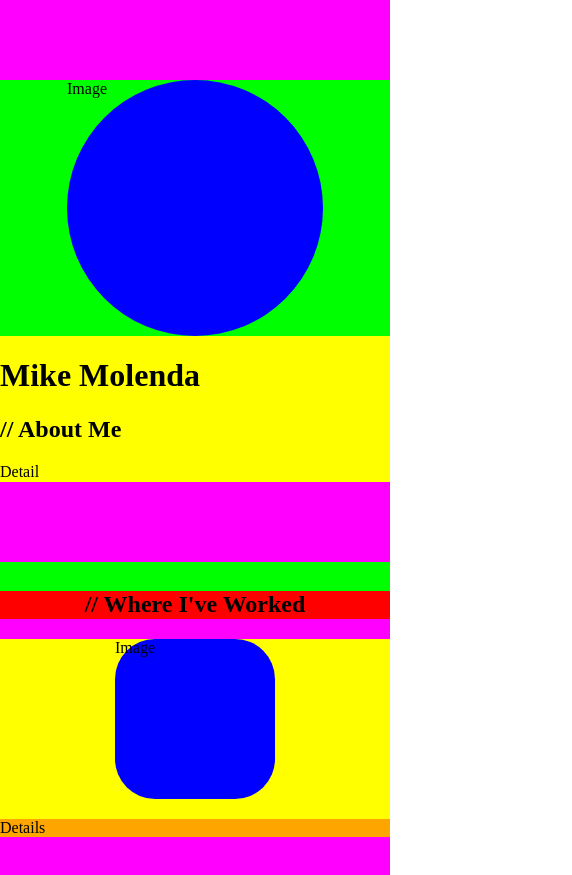
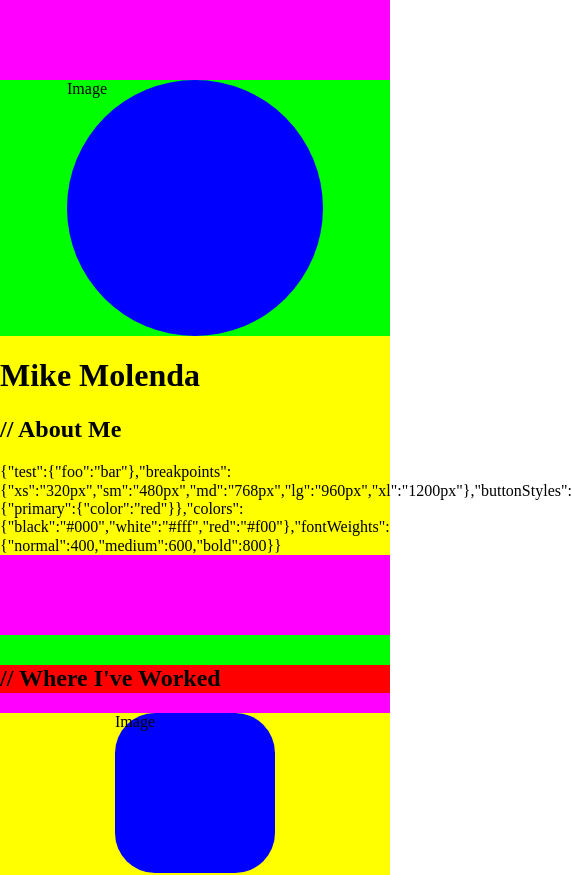
Before and after one commit to mikemolenda/resume-website, a Next.js app: page / in a window 390 px wide. Shown: the top 875 px of the page, 572 px wide, since content can reach past the window. Built offline with nearby package versions, Linux system fonts and the light colour scheme.

Commit message:
WIP: Update Box and Text styled components

```diff
--- a/components/common/box.js
+++ b/components/common/box.js
@@ -24,15 +24,42 @@ const boxProps = compose(
     position
 )
 
-export const Box = styled('div')({}, boxProps);
-export const Flex = styled('div')({ display: 'flex' }, boxProps);
-export const Grid = styled('div')({ display: 'grid' }, boxProps);
-export const Header = styled('header')({}, boxProps);
-export const Main = styled('main')({}, boxProps);
-export const Footer = styled('footer')({}, boxProps);
-export const Section = styled('section')({}, boxProps);
-export const Article = styled('article')({}, boxProps);
-export const Aside = styled('aside')({}, boxProps);
-export const UL = styled('ul')({}, boxProps);
-export const OL = styled('ol')({}, boxProps);
-export const Nav = styled('nav')({}, boxProps);
+export const Box = styled.div(boxProps)
+Box.displayName = 'Box'
+
+export const Flex = styled(Box)`
+    display: flex
+`
+Flex.displayName = 'Flex'
+
+export const Grid = styled(Box)`
+    display: grid
+`
+Grid.displayName = 'Grid'
+
+export const Header = Box.withComponent('header')
+Header.displayName = 'Header'
+
+export const Main = Box.withComponent('main')
+Main.displayName = 'Main'
+
+export const Footer = Box.withComponent('footer')
+Footer.displayName = 'Footer'
+
+export const Section = Box.withComponent('section')
+Section.displayName = 'Section'
+
+export const Article = Box.withComponent('article')
+Article.displayName = 'Article'
+
+export const Aside = Box.withComponent('aside')
+Aside.displayName = 'Aside'
+
+export const UL = Box.withComponent('ul')
+UL.displayName = 'UL'
+
+export const OL = Box.withComponent('ol')
+OL.displayName = 'OL'
+
+export const Nav = Box.withComponent('nav')
+Nav.displayName = 'Nav'
--- a/components/common/text.js
+++ b/components/common/text.js
@@ -1,30 +1,123 @@
-import styled from 'styled-components';
-import {
-    border,
-    color,
-    compose,
-    shadow,
-    space,
-    typography
-} from 'styled-system';
+import styled, { css } from 'styled-components'
+import { variant } from 'styled-system'
+import { Box, Flex } from './box'
 
-const textProps = compose(
-    border,
-    color,
-    shadow,
-    space,
-    typography
-);
+// Allows overriding the theme font weight
+const fontWeight = ({ fw, theme }) => {
+    return {
+        fontWeight: fw ? theme.fontWeights[fw] : theme.fontWeights[0]
+    };
+}
 
-export const Text = styled('div')({}, textProps);
-export const H1 = styled('h1')({}, textProps);
-export const H2 = styled('h2')({}, textProps);
-export const H3 = styled('h3')({}, textProps);
-export const H4 = styled('h4')({}, textProps);
-export const Body = styled('p')({}, textProps);
-export const Subheading = styled('p')({}, textProps);
-export const SubheadingSmall = styled('p')({}, textProps);
-export const Caption = styled('p')({}, textProps);
-export const FinePrint = styled('p')({}, textProps);
-export const Span = styled('span')({}, textProps);
-export const TextFlex = styled('div')({}, textProps);
+const fontSizeVariants = {
+    prop: 'fs',
+    variants: {
+        xs: {
+            fontSize: 0,
+            lineHeight: '16px'
+        },
+        sm: {
+            fontSize: 1,
+            lineHeight: '20px'
+        },
+        md: {
+            fontSize: 2,
+            lineHeight: '24px'
+        },
+        lg: {
+            fontSize: 3,
+            lineHeight: '25px'
+        },
+        xl: {
+            fontSize: 4,
+            lineHeight: '30px'
+        },
+        xxl: {
+            fontSize: 5,
+            lineHeight: '34px'
+        },
+        xxxl: {
+            fontSize: 6,
+            lineHeight: '39px'
+        }
+    }
+}
+
+export const Text = styled(Box)`
+    ${props => css`
+        color: ${props.color},
+        text-align: ${props.textAlign || 'left'}
+    `}
+    ${fontWeight}
+`
+Text.displayName = 'Text'
+/*
+    ${variant(fontSizeVariants)}
+    */
+
+export const TextFlex = Text.withComponent(Flex)
+TextFlex.displayName = 'TextFlex';
+
+export const Span = Text.withComponent('span')
+Span.displayName = 'Span'
+
+export const H1 = Text.withComponent('h1')
+H1.defaultProps = {
+    fs: 'xxxl',
+    fw: 'bold'
+}
+H1.displayName = 'H1';
+
+export const H2 = Text.withComponent('h2');
+H2.defaultProps = {
+    fs: 'xxl',
+    fw: 'bold'
+}
+H2.displayName = 'H2';
+
+export const H3 = Text.withComponent('h3');
+H3.defaultProps = {
+    fs: 'xl',
+    fw: 'bold'
+}
+H3.displayName = 'H3';
+
+export const H4 = Text.withComponent('h4');
+H4.defaultProps = {
+    fs: 'lg',
+    fw: 'bold'
+}
+H4.displayName = 'H4';
+
+export const Subheading = Text.withComponent('p');
+Subheading.defaultProps = {
+    fs: 'xl',
+    fw: 'medium'
+}
+Subheading.displayName = 'Subheading';
+
+export const SubheadingSmall = Text.withComponent('p');
+SubheadingSmall.defaultProps = {
+    fs: 'lg',
+    fw: 'medium'
+}
+SubheadingSmall.displayName = 'SubheadingSmall';
+
+export const Body = Text.withComponent('p');
+Body.defaultProps = {
+    fs: 'md',
+    fw: 'medium'
+}
+Body.displayName = 'Body';
+
+export const Caption = Text.withComponent('p');
+Caption.defaultProps = {
+    fs: 'sm'
+}
+Caption.displayName = 'Caption';
+
+export const FinePrint = Text.withComponent('p');
+FinePrint.defaultProps = {
+    fs: 'xs'
+}
+FinePrint.displayName = 'FinePrint';
--- a/components/common/theme.js
+++ b/components/common/theme.js
@@ -1,18 +1,39 @@
-export default {
-    colors: {
+const colors = {
     black: '#000',
-        white: '#fff'
-    },
-    breakpoints: {
+    white: '#fff',
+    red: '#f00'
+}
+
+const breakpoints = {
     xs: '320px',
     sm: '480px',
     md: '768px',
     lg: '960px',
     xl: '1200px'
-    },
-    button: {
+}
+
+const test = {
+   foo: 'bar'
+}
+
+const buttonStyles = {
     primary: {
         color: 'red'
     }
 }
+
+const fontWeights = {
+    normal: 400,
+    medium: 600,
+    bold: 800
 }
+
+const theme = {
+    test,
+    breakpoints,
+    buttonStyles,
+    colors,
+    fontWeights
+}
+
+export default theme
--- a/pages/index.js
+++ b/pages/index.js
@@ -1,5 +1,5 @@
 import { ThemeProvider } from 'styled-components'
-import theme from '../styles/theme'
+import theme from '../components/common/theme'
 import {
     Box,
     Button,
@@ -11,6 +11,7 @@ import {
 } from '../components/common'
 
 const contentWidth = {_: 1, md: '600px', lg: '800px', xl: '1000px'}
+
 
 const SectionTitle = props => (
     <Box bg="red" mx="auto">
@@ -57,7 +58,7 @@ const Index = () => (
                 <Box bg="yellow">
                     <H1>Mike Molenda</H1>
                     <H2>// About Me</H2>
-                    <Text>Detail</Text>
+                    <Text>{JSON.stringify(theme)}</Text>
                 </Box>
             </Flex>
         </Section>
@@ -97,9 +98,12 @@ const Index = () => (
         <Section bg="lime" pt={10} pb={40}>
             <Box bg="magenta" width={contentWidth} mx="auto">
                 <SectionTitle text="// Resume" />
+                {/*
                 <Button appearance="primary" onClick={() => {}}>
                     Download My Resume
                 </Button>
+                */}
+
             </Box>
         </Section>
         <Section bg="magenta" pt={10} pb={40}>
--- a/styles/theme.js
+++ /dev/null
@@ -1,13 +0,0 @@
-export default {
-    colors: {
-        black: '#000',
-        white: '#fff'
-    },
-    breakpoints: {
-        xs: '320px',
-        sm: '480px',
-        md: '768px',
-        lg: '960px',
-        xl: '1200px'
-    }
-}
```
Lines whose indentation alone changed are shown as unchanged.
